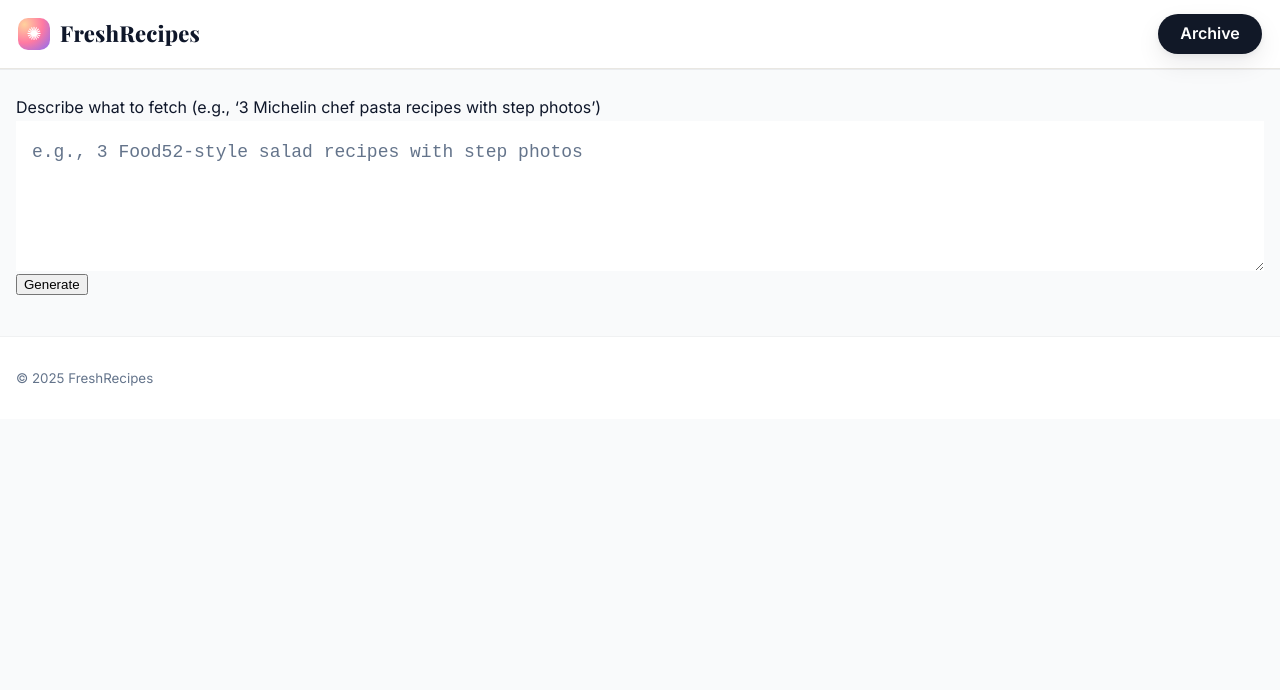
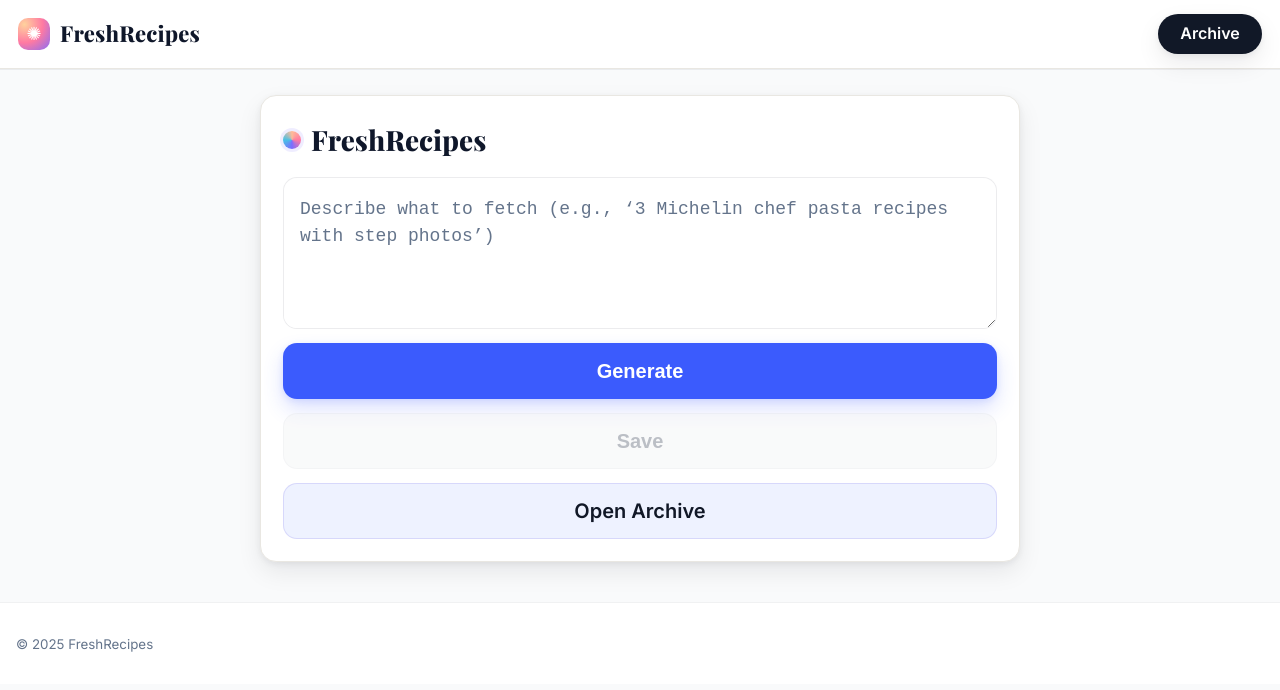
Before and after one commit to Apttyman/freshrecipes, a Next.js app: page / in a window 1280 px wide. Shown: the top 690 px of the page. Built offline with nearby package versions, Linux system fonts and the light colour scheme.

Commit message:
Update page.tsx

```diff
--- a/app/page.tsx
+++ b/app/page.tsx
@@ -1,103 +1,104 @@
-// app/page.tsx
 'use client';
 
-import React from 'react';
+import { useState } from 'react';
 
 export default function HomePage() {
-  const [query, setQuery] = React.useState('');
-  const [loading, setLoading] = React.useState(false);
-  const [error, setError] = React.useState<string | null>(null);
+  const [query, setQuery] = useState('');
+  const [busy, setBusy] = useState(false);
+  const [error, setError] = useState<string | null>(null);
+  const [canSave, setCanSave] = useState(false);
 
-  async function onSubmit(e: React.FormEvent) {
-    e.preventDefault();
+  async function onGenerate() {
     setError(null);
+    setBusy(true);
+    setCanSave(false);
 
-    const q = query.trim();
-    if (!q) {
-      setError('Please enter what to fetch.');
-      return;
-    }
-
-    setLoading(true);
     try {
       const res = await fetch('/api/generate', {
         method: 'POST',
         headers: { 'Content-Type': 'application/json' },
-        body: JSON.stringify({ query: q }),
+        cache: 'no-store',
+        body: JSON.stringify({ query }),
       });
 
-      // The route should return a complete HTML document (string).
-      // We read it as text and validate.
-      const text = await res.text();
+      // Expect server to return { html: string } OR { error }
+      const data = await res.json().catch(() => ({} as any));
 
       if (!res.ok) {
-        // Keep the original error style/wording you wanted
-        setError(
-          text && text.length < 400
-            ? text
-            : 'Model did not return a complete HTML document. Check your model/keys.'
-        );
-      } else {
-        // Minimal check that it’s a full HTML document
-        const looksLikeHTMLDoc =
-          /<!doctype html/i.test(text) || /<html[\s>]/i.test(text);
+        setError(data?.error || `Request failed (${res.status}). Try again.`);
+        return;
+      }
 
-        if (!looksLikeHTMLDoc) {
-          setError('Model did not return a complete HTML document.');
-        } else {
-          // Open the generated HTML in a new tab so we don’t pollute this page
-          const blob = new Blob([text], { type: 'text/html' });
-          const url = URL.createObjectURL(blob);
-          window.open(url, '_blank', 'noopener,noreferrer');
-        }
+      const html = (data?.html ?? '').toString();
+
+      if (!html || !html.includes('<!DOCTYPE html') || !html.includes('</html>')) {
+        setError('Model did not return a complete HTML document. Check your model/keys.');
+        return;
       }
-    } catch (err) {
+
+      // If the HTML was returned, allow Save; rendering happens elsewhere in your app
+      setCanSave(true);
+    } catch (e: any) {
       setError('Request failed. Try again.');
     } finally {
-      setLoading(false);
+      setBusy(false);
     }
   }
 
-  // Shared, uniform button styles (no clsx, no external deps)
-  const primaryButton =
-    'w-full select-none rounded-xl bg-[#4F5BFF] px-6 py-4 text-center text-base font-semibold text-white shadow-sm transition hover:brightness-110 active:translate-y-px disabled:opacity-60 disabled:cursor-not-allowed';
-  const card =
-    'mx-auto w-full max-w-3xl rounded-2xl border border-black/10 bg-white p-5 shadow-sm';
-  const label =
-    'mb-2 block text-[15px] font-medium text-black/70';
-  const textarea =
-    'w-full rounded-xl border border-black/15 bg-white/90 px-4 py-3 text-[16px] leading-6 text-black placeholder-black/30 outline-none focus:ring-4 focus:ring-[#4F5BFF]/20 min-h-[160px]';
+  return (
+    <>
+      <div className="card">
+        <div className="title-row">
+          <div className="title">
+            <span className="dot" aria-hidden> </span>
+            <span>FreshRecipes</span>
+          </div>
+          {/* right-side space kept empty to match screenshot spacing */}
+          <div style={{ width: 112, height: 40 }} />
+        </div>
 
-  return (
-    <main className="px-4 pb-16 pt-6">
-      {/* Single centered card with input + generate */}
-      <section className={card}>
-        <form onSubmit={onSubmit} className="space-y-5">
-          <label htmlFor="query" className={label}>
-            Describe what to fetch (e.g., ‘3 Michelin chef pasta recipes with step photos’)
+        <div className="stack">
+          <label className="textarea-wrap" htmlFor="query">
+            <textarea
+              id="query"
+              value={query}
+              onChange={(e) => setQuery(e.target.value)}
+              placeholder="Describe what to fetch (e.g., ‘3 Michelin chef pasta recipes with step photos’)"
+            />
           </label>
 
-          <textarea
-            id="query"
-            className={textarea}
-            value={query}
-            onChange={(e) => setQuery(e.target.value)}
-            placeholder="e.g., 3 Food52-style salad recipes with step photos"
-          />
+          <button
+            className="btn btn-primary"
+            onClick={onGenerate}
+            disabled={busy}
+          >
+            {busy ? 'Working…' : 'Generate'}
+          </button>
 
-          <button type="submit" className={primaryButton} disabled={loading}>
-            {loading ? 'Generating…' : 'Generate'}
+          {/* Greyed Save button exactly like your screenshot */}
+          <button className="btn btn-ghost" disabled={!canSave}>
+            Save
           </button>
-        </form>
-      </section>
 
-      {/* Error card (styled, no raw text) */}
+          {/* Open Archive button inside the card, like the screenshot */}
+          <a className="btn-link" href="/archive">Open Archive</a>
+        </div>
+      </div>
+
       {error && (
-        <div className="mx-auto mt-6 w-full max-w-3xl rounded-2xl border border-red-300/80 bg-red-50 px-4 py-3 text-[15px] text-red-800">
-          <span className="font-semibold">Error:</span>{' '}
-          {error}
+        <div className="error">
+          <b>Error:</b> {error}
         </div>
       )}
-    </main>
+
+      <style jsx>{`
+        .dot {
+          width: 18px; height: 18px; border-radius: 50%;
+          display: inline-block;
+          background: conic-gradient(from 0deg, #ffbb99, #ff7aa2, #7b6bff, #48c0e6, #ffbb99);
+          box-shadow: 0 0 0 3px rgba(123, 107, 255, 0.12);
+        }
+      `}</style>
+    </>
   );
 }
```
